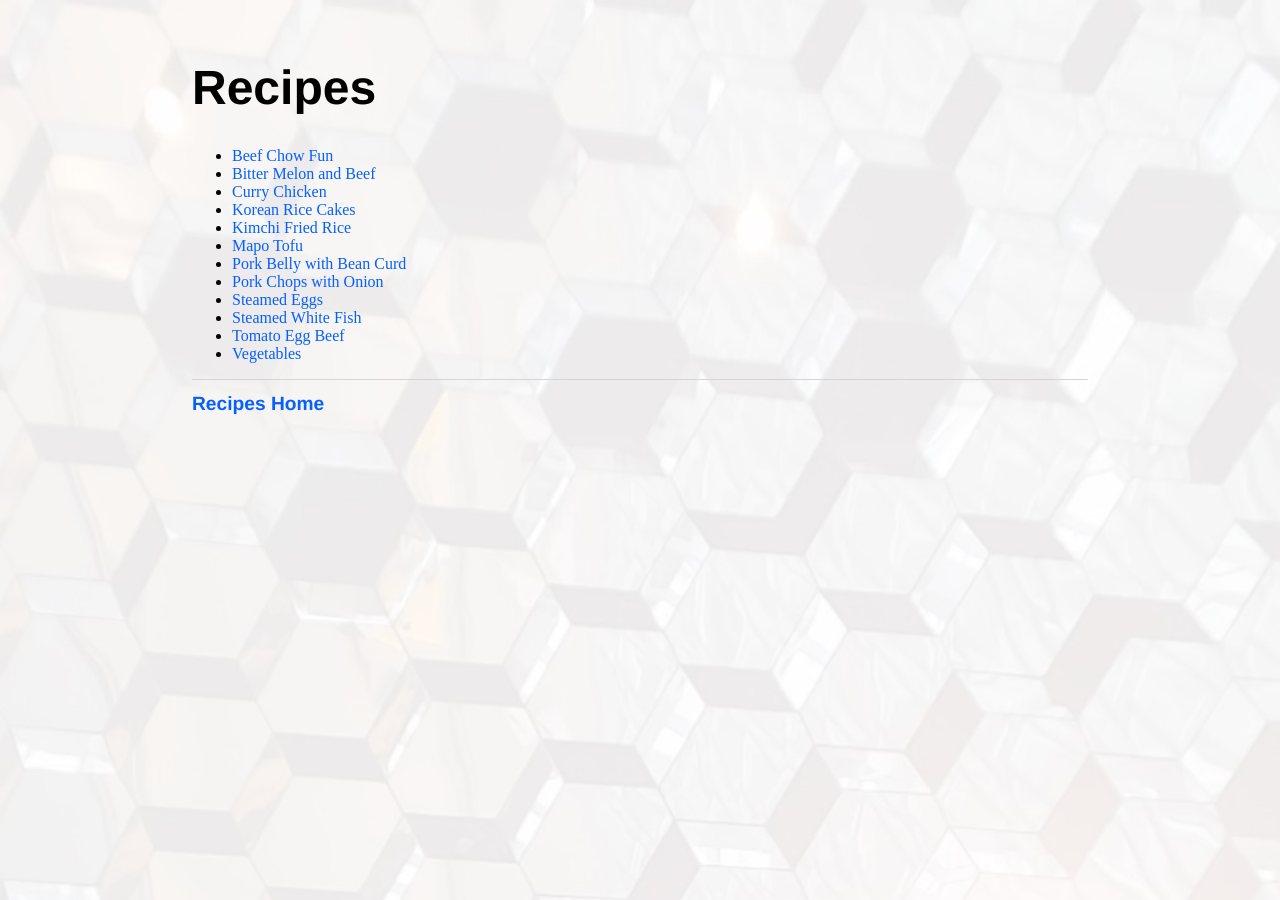
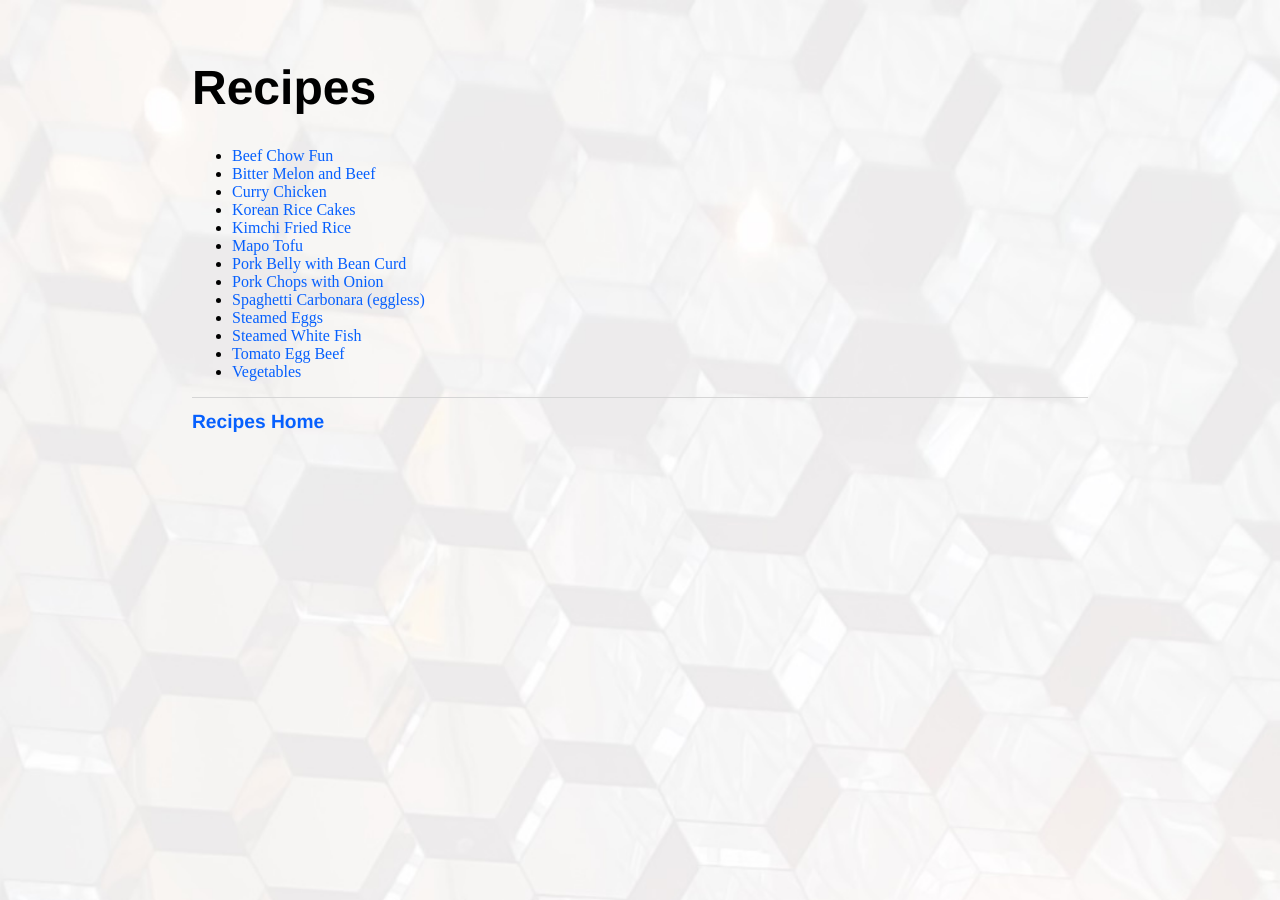
Before and after one commit to superjeffreyc/superjeffreyc.github.io, a Jekyll site: the page built from recipes/index.html, in a window 1280 px wide. Built offline with Jekyll 4.4.1, drawn with Linux system fonts in a browser that asks for light colours.

Commit message:
Update index.html

```diff
--- a/recipes/index.html
+++ b/recipes/index.html
@@ -15,6 +15,7 @@
 <li><a href="https://superjeffreyc.github.io/recipes/mapo_tofu.html">Mapo Tofu</a></li>
 <li><a href="https://superjeffreyc.github.io/recipes/pork_belly.html">Pork Belly with Bean Curd</a></li>
 <li><a href="https://superjeffreyc.github.io/recipes/pork_chops_with_onion.html">Pork Chops with Onion</a></li>
+<li><a href="https://superjeffreyc.github.io/recipes/spaghetti_carbonara.html">Spaghetti Carbonara (eggless)</a></li>
 <li><a href="https://superjeffreyc.github.io/recipes/steamed_eggs.html">Steamed Eggs</a></li>
 <li><a href="https://superjeffreyc.github.io/recipes/steamed_white_fish.html">Steamed White Fish</a></li>
 <li><a href="https://superjeffreyc.github.io/recipes/tomato_egg_beef.html">Tomato Egg Beef</a></li>
```
